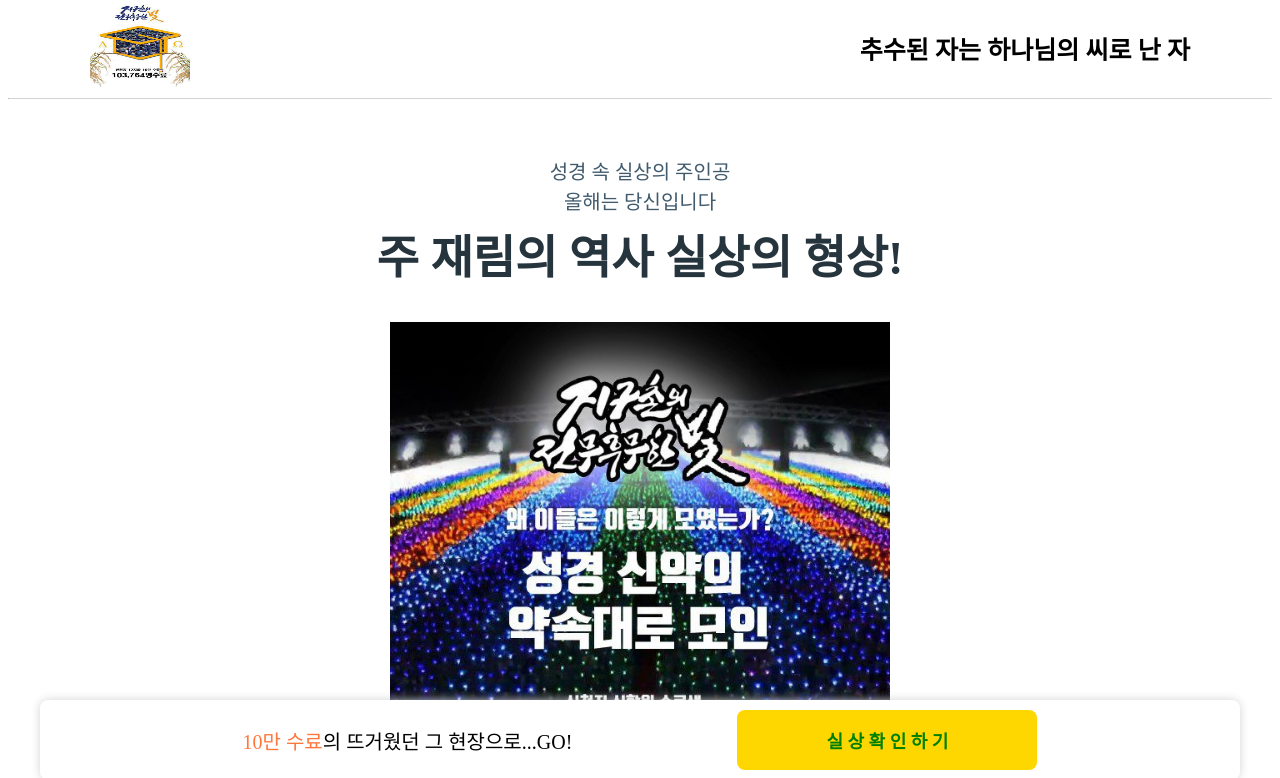
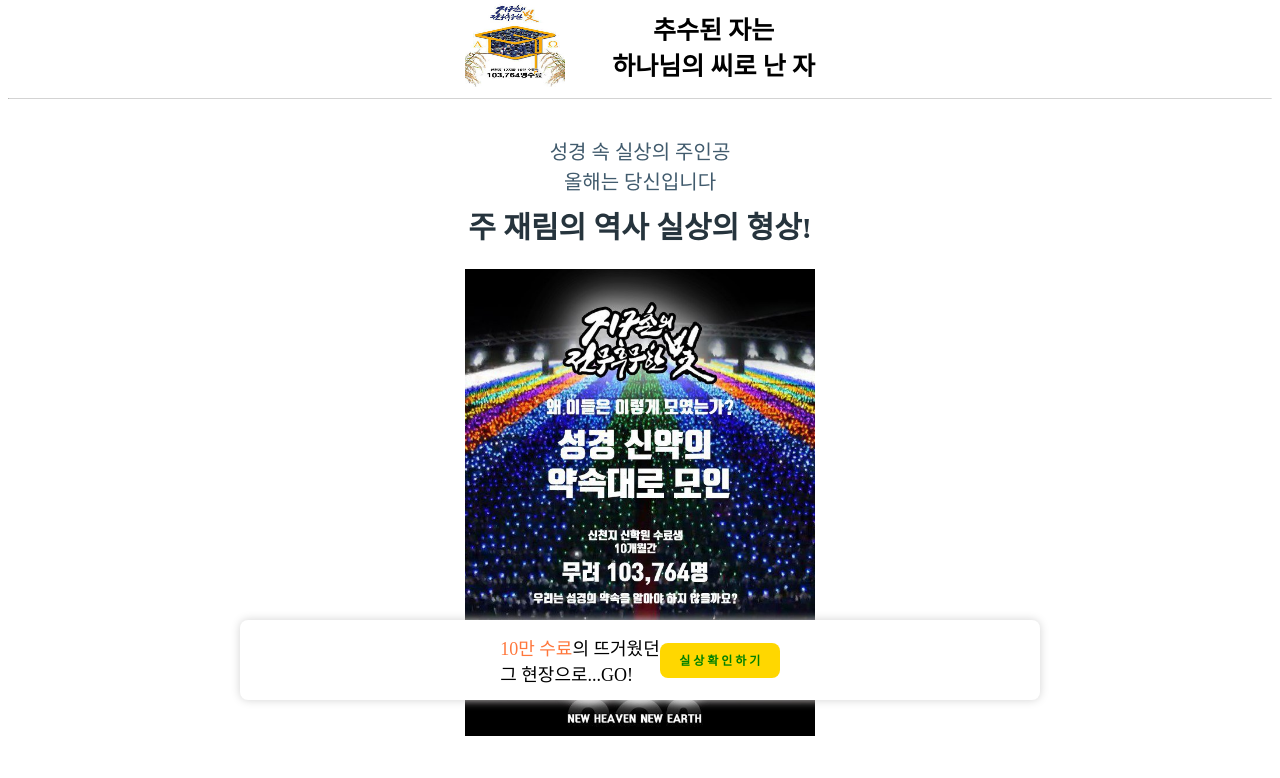
Before and after one commit to kimsoobok820820/1212, a plain HTML site: page index.html in a window 1280 px wide. Shown: the top 778 px of the page. Drawn offline with Linux system fonts and the light colour scheme; a web font is replaced by a local one.

Commit message:
Update index.html

```diff
--- a/index.html
+++ b/index.html
@@ -23,7 +23,7 @@
             justify-content: space-between;
             align-items: center;
 
-            width: 1100px;
+            width: 350px;
             height: 60px;
             margin: auto;
 
@@ -36,7 +36,7 @@
             justify-content: space-between;
             align-items: center;
 
-            padding-top: 30px;
+            padding-top: 10px;
 
         }
 
@@ -51,7 +51,7 @@
         }
 
         .main > h1{
-            font-size: 46px;
+            font-size: 30px;
             font-weight: 800;
             line-height: 1.4;
             text-align: center;
@@ -61,7 +61,7 @@
         }
 
         .main > img{
-            width: 500px;
+            width: 350px;
         }
 
         hr{
@@ -72,42 +72,45 @@
 
         .cta{
             background-color: white;
-            width: 1200px;
+            width: 800px;
             height: 80px;
             border-radius: 8px;
 
             display: flex;
             flex-direction: row;
-            justify-content: space-around;
+            justify-content: center;
             align-items: center;
 
             position: fixed;
-            bottom: 20px;
+            bottom: 100px;
             left: calc(50% - 600px);
 
             box-shadow: 0px 0px 10px 0px lightgray;
+
+            margin-left: 200px;
         }
 
         .cta > p{
-            font-size: 20px;
+            font-size: 18px;
             margin-left: 120px;
             font-weight: 500px;
         }
 
         .cta > p > span{
             color: #ff773c;
+            text-align: center;
         }
 
         .cta > button{
-            width: 300px;
-            height: 60px;
+            width: 120px;
+            height: 35px;
 
             margin-right: 120px;
             background-color: gold;
             border: none;
             border-radius: 8px;
 
-            font-size: 18px;
+            font-size: 12px;
             font-weight: bold;
 
             cursor: pointer;
@@ -128,9 +131,10 @@
         }
 
         .gnb > span{
-            padding-top: 20px;
+            padding-top: 16px;
             font-size: 25px;
             font-weight: bold;
+            text-align: center;
         }
 
         .cta > button:hover{
@@ -143,7 +147,8 @@
 <body>
     <div class="gnb">
         <img src="모자.jpg">
-        <span>추수된 자는 하나님의 씨로 난 자</span>
+        <span>추수된 자는<br/>
+            하나님의 씨로 난 자</span>
     </div>
     <hr>
     <div class="main">
@@ -156,7 +161,8 @@
 
 
     <div class="cta">
-        <p><span>10만 수료</span>의 뜨거웠던 그 현장으로...GO!</p>
+        <p><span>10만 수료</span>의 뜨거웠던<br/>
+                  그 현장으로...GO!</p>
         <button><a href="https://www.youtube.com/watch?v=AjEa6iph2So">실 상  확 인 하 기</a></button>
 
     </div>
```
